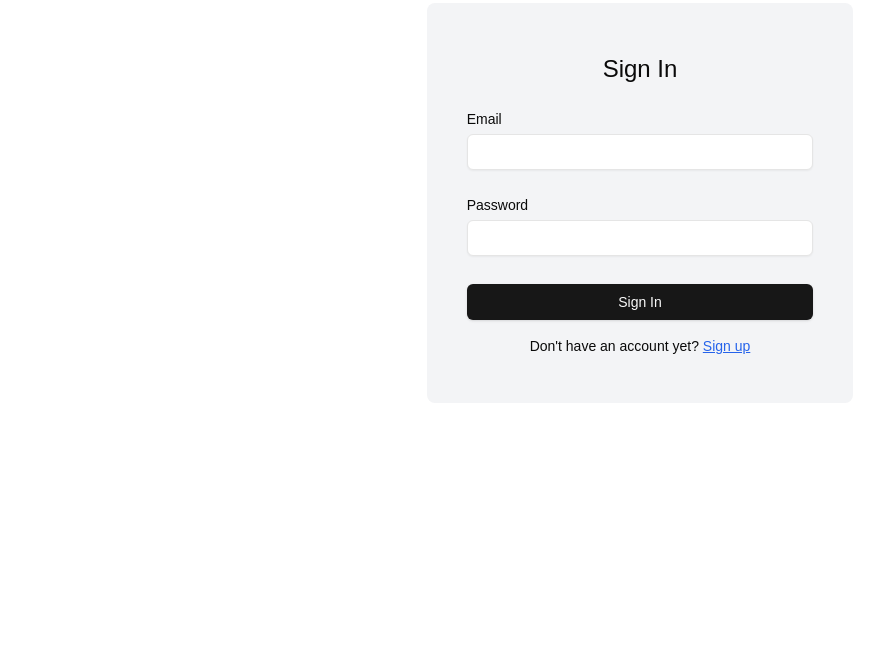
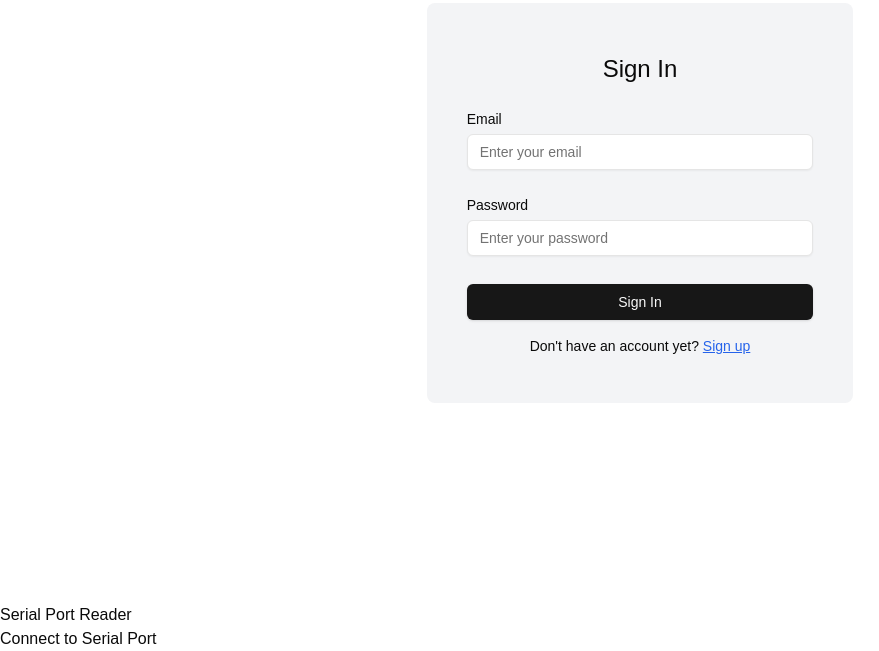
Before and after one commit to LemarCanete/logiTrack, a Next.js app: page / in a window 1280 px wide. Shown: the part 197-848 px from the top of the page, without its empty margins (0-879 px from the left). Before the commit the page ends 800 px from the top, so only its background shows below. Built offline with nearby package versions, Linux system fonts and the light colour scheme.

Commit message:
Added backend for Sign In and Sign Up

```diff
--- a/app/SignIn/page.jsx
+++ b/app/SignIn/page.jsx
@@ -1,30 +1,73 @@
-'use client'
-import React from 'react'
-import {Button} from '@/components/ui/button'
-import { Label } from '@/components/ui/label'
-import { Input } from '@/components/ui/input'
-import Link from 'next/link'
-import { useRouter } from 'next/navigation'
+'use client';
+import React, { useState } from 'react';
+import { Button } from '@/components/ui/button';
+import { Label } from '@/components/ui/label';
+import { Input } from '@/components/ui/input';
+import Link from 'next/link';
+import { useRouter } from 'next/navigation';
+import { auth, db } from '@/firebase-config';
+import { signInWithEmailAndPassword } from 'firebase/auth';
 
 const SignIn = () => {
     const router = useRouter();
+
+    const [email, setEmail] = useState('');
+    const [password, setPassword] = useState('');
+    const [error, setError] = useState('');
+
+    const handleSignIn = async () => {
+        if (!email || !password) {
+            setError('Both email and password are required.');
+            return;
+        }
+
+        setError(''); // Clear any previous error
+
+        try {
+            await signInWithEmailAndPassword(auth, email, password);
+            router.push('/admin/Dashboard'); // Navigate to dashboard
+        } catch (err) {
+            setError(err.message || 'Failed to sign in. Please try again.');
+        }
+    };
+
     return (
-        <div className='h-screen flex items-center justify-center flex-col '>
+        <div className="h-screen flex items-center justify-center flex-col">
             <div className="h-3/6 w-5/6 lg:w-2/6 bg-gray-100 p-10 rounded-lg flex flex-col justify-around">
                 <h1 className="text-center text-2xl mb-2">Sign In</h1>
-                <Label className=''>
+
+                {error && <p className="text-red-500 text-center">{error}</p>}
+
+                <Label>
                     Email
-                    <Input className='bg-white my-2'/>
+                    <Input
+                        className="bg-white my-2"
+                        type="email"
+                        value={email}
+                        onChange={(e) => setEmail(e.target.value)}
+                        placeholder="Enter your email"
+                    />
                 </Label>
-                <Label className=''>
+                <Label>
                     Password
-                    <Input className='bg-white my-2'/>
+                    <Input
+                        className="bg-white my-2"
+                        type="password"
+                        value={password}
+                        onChange={(e) => setPassword(e.target.value)}
+                        placeholder="Enter your password"
+                    />
                 </Label>
-                    <Button className='' onClick={() =>  router.push('/admin/Dashboard')}>Sign In</Button>
-                <Label className='text-center'>Don't have an account yet? <Link href="SignUp" className='underline text-blue-600'>Sign up</Link></Label>
+                <Button onClick={handleSignIn}>Sign In</Button>
+                <Label className="text-center">
+                    Don't have an account yet?{' '}
+                    <Link href="SignUp" className="underline text-blue-600">
+                        Sign up
+                    </Link>
+                </Label>
             </div>
         </div>
-    )
-}
+    );
+};
 
-export default SignIn
+export default SignIn;
--- a/app/SignUp/page.jsx
+++ b/app/SignUp/page.jsx
@@ -6,9 +6,33 @@ import { Input } from '@/components/ui/input'
 import { Button } from '@/components/ui/button'
 import Link from 'next/link'
 import { useRouter } from 'next/navigation'
+import { auth, db } from '@/firebase-config'
+import { createUserWithEmailAndPassword } from "firebase/auth";
+import { doc, setDoc } from "firebase/firestore";
 
 const SignUp = () => {
     const router = useRouter()
+
+    const createUser = async (values) => {
+        try {
+            // Create user with email and password
+            const userCredential = await createUserWithEmailAndPassword(auth, values.email, values.password);
+            const user = userCredential.user;
+
+            // Add user details to Firestore
+            await setDoc(doc(db, "users", user.uid), {
+                firstname: values.firstname,
+                lastname: values.lastname,
+                email: values.email,
+                createdAt: new Date().toISOString(),
+            });
+
+            console.log("User created and added to Firestore:", user.uid);
+        } catch (error) {
+            console.error("Error creating user or adding to Firestore:", error.message);
+        }
+    };
+
     return (
         <div className='h-screen flex items-center justify-center flex-col '>
             <Formik
@@ -34,9 +58,11 @@ const SignUp = () => {
                 }}
                 onSubmit={(values, { setSubmitting }) => {
                     setTimeout(() => {
-                    alert(JSON.stringify(values, null, 2));
+                    //alert(JSON.stringify(values, null, 2));
+                    console.log(values);
+                    createUser(values);
                     setSubmitting(false);
-                    router.push('/Dashboard');
+                    //router.push('/Dashboard'); will update when all is over
                     }, 400);
                 }}
                 >
@@ -94,7 +120,7 @@ const SignUp = () => {
                         <Label className=''>
                             Confirm Password
                             <span className='text-red-500 text-right ms-5'>* {errors.confirmPassword && touched.confirmPassword && errors.confirmPassword}</span>
-                            <Input className='bg-white my-2' type="confirmPassword"
+                            <Input className='bg-white my-2' type="password"
                                 name="confirmPassword"
                                 onChange={handleChange}
                                 onBlur={handleBlur}
--- a/app/admin/AddUser/page.jsx
+++ b/app/admin/AddUser/page.jsx
@@ -5,12 +5,16 @@ import { Button } from '@/components/ui/button'
 import {Formik} from 'formik'
 import { Label } from '@/components/ui/label'
 import { Input } from '@/components/ui/input'
+import { db, storage, auth } from '@/firebase-config'
+import { addDoc, collection, doc, setDoc } from 'firebase/firestore'
 
 const page = () => {
     const [socket, setSocket] = useState(null);
     const [status, setStatus] = useState('Disconnected');
     const [rfid, setRfid] = useState('');
     const [receivedData, setReceivedData] = useState();
+    const [port, setPort] = useState(null); //for serial port
+    const [isConnected, setIsConnected] = useState(false);
 
     const connectToESP32 = () => {
         const newSocket = new WebSocket('ws://192.168.1.39/ws');
@@ -38,6 +42,43 @@ const page = () => {
         }
         socket && receiveData()
     }, [socket])
+
+    const connectSerial = async () => {
+        try {
+          // Request a port and open a connection
+          const selectedPort = await navigator.serial.requestPort();
+          await selectedPort.open({ baudRate: 9600 });
+          setPort(selectedPort);
+          setIsConnected(true);
+
+          // Read data from the port
+          const textDecoder = new TextDecoderStream();
+          const readableStreamClosed = selectedPort.readable.pipeTo(textDecoder.writable);
+          const reader = textDecoder.readable.getReader();
+
+          console.log("Connected to serial port!");
+
+          // Output data to the console
+          while (true) {
+            const { value, done } = await reader.read();
+            if (done) {
+              // Allow the serial port to be closed
+              console.log("Serial port closed.");
+              break;
+            }
+            console.log(value); // Print the received data to the console
+            setRfid(value);
+          }
+
+          // Close the port
+          reader.releaseLock();
+          await readableStreamClosed.catch(() => {});
+          await selectedPort.close();
+          setIsConnected(false);
+        } catch (error) {
+          console.error("Error connecting to serial port:", error);
+        }
+      };
 
     return (
         <div>
@@ -67,7 +108,15 @@ const page = () => {
                     }}
                     onSubmit={(values, { setSubmitting }) => {
                         setTimeout(() => {
-                        alert(JSON.stringify(values, null, 2));
+                        //alert(JSON.stringify(values, null, 2));
+                        const docData = {
+                            firstname: values.firstname,
+                            lastname: values.lastname,
+                            email: values.email,
+                        };
+                        console.log(docData);
+                        const docRef = addDoc(collection(db, "users"), docData);
+                        setDoc(doc(db, "users", docRef.id), {docid: docRef.id}, {merge:true})
                         setSubmitting(false);
                         }, 400);
                     }}
@@ -131,7 +180,7 @@ const page = () => {
                             <Label className=''>
                                 Confirm Password
                                 <span className='text-red-500 text-right ms-5'>* {errors.confirmPassword && touched.confirmPassword && errors.confirmPassword}</span>
-                                <Input className='bg-white my-2' type="confirmPassword"
+                                <Input className='bg-white my-2' type="password"
                                     name="confirmPassword"
                                     onChange={handleChange}
                                     onBlur={handleBlur}
@@ -147,7 +196,7 @@ const page = () => {
                                     onChange={e => setRfid(e.target.value)}
                                     />
 
-                                <Button type='button' variant='link' className='ms-4' onClick={sendRFIDData}>Add RFID</Button>
+                                <Button type='button' variant='link' className='ms-4' onClick={connectSerial} disabled={isConnected}>{isConnected ? 'Scan RFID Card Now' : 'Connect to RFID Scanner'}</Button>
                             </Label>
 
 
--- /dev/null
+++ b/app/admin/ReadSerial/page.jsx
@@ -0,0 +1,54 @@
+'use client'
+import React, { useState } from "react";
+
+const SerialReader = () => {
+  const [port, setPort] = useState(null);
+  const [isConnected, setIsConnected] = useState(false);
+
+  const connectSerial = async () => {
+    try {
+      // Request a port and open a connection
+      const selectedPort = await navigator.serial.requestPort();
+      await selectedPort.open({ baudRate: 9600 });
+      setPort(selectedPort);
+      setIsConnected(true);
+
+      // Read data from the port
+      const textDecoder = new TextDecoderStream();
+      const readableStreamClosed = selectedPort.readable.pipeTo(textDecoder.writable);
+      const reader = textDecoder.readable.getReader();
+
+      console.log("Connected to serial port!");
+
+      // Output data to the console
+      while (true) {
+        const { value, done } = await reader.read();
+        if (done) {
+          // Allow the serial port to be closed
+          console.log("Serial port closed.");
+          break;
+        }
+        console.log(value); // Print the received data to the console
+      }
+
+      // Close the port
+      reader.releaseLock();
+      await readableStreamClosed.catch(() => {});
+      await selectedPort.close();
+      setIsConnected(false);
+    } catch (error) {
+      console.error("Error connecting to serial port:", error);
+    }
+  };
+
+  return (
+    <div>
+      <h1>Serial Port Reader</h1>
+      <button onClick={connectSerial} disabled={isConnected}>
+        {isConnected ? "Connected" : "Connect to Serial Port"}
+      </button>
+    </div>
+  );
+};
+
+export default SerialReader;
--- a/app/page.tsx
+++ b/app/page.tsx
@@ -2,6 +2,7 @@
 import Image from "next/image";
 import SignIn from '@/app/SignIn/page'
 import {useState} from 'react'
+import SerialReader from "./admin/ReadSerial/page";
 
 export default function Home() {
     const [eventsList, setEventsList] = useState({});
@@ -9,6 +10,7 @@ export default function Home() {
     return (
         <div className="">
             <SignIn />
+            <SerialReader/>
         </div>
     );
 
```
